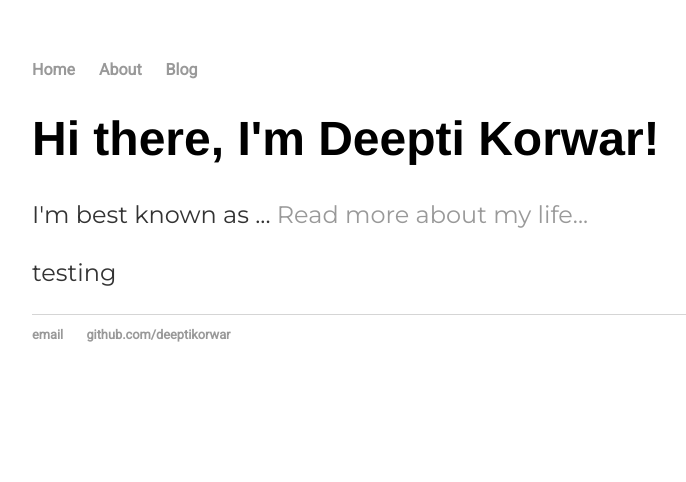
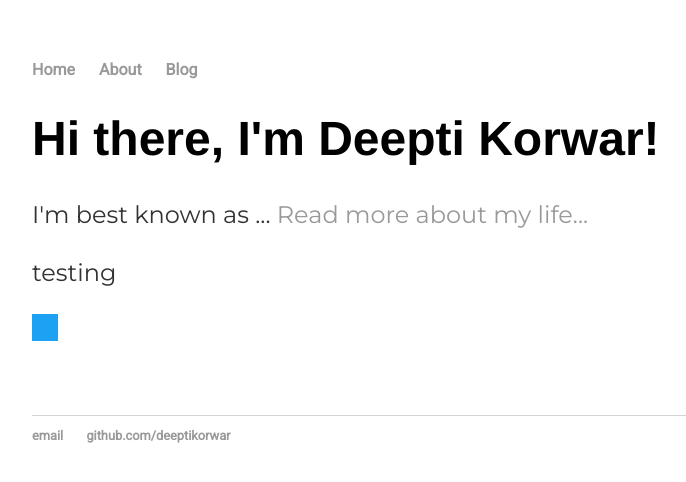
Before and after one commit to deeptikorwar/MyBlog, a Jekyll site: the page built from index.html, in a window 1280 px wide. Shown: the top 482 px of the page, without its empty margins (160-846 px from the left). Built offline with Jekyll 4.4.1, drawn with Linux system fonts in a browser that asks for light colours.

Commit message:
test social

```diff
--- a/_layouts/default.html
+++ b/_layouts/default.html
@@ -19,6 +19,8 @@
 
 			{{ content }}
 
+			{% include my_social_media.html %}
+
 			</div><!-- /.container -->
 			<footer>
 	    		<ul>
--- a/css/main.css
+++ b/css/main.css
@@ -43,3 +43,21 @@
 ul.posts li {
     list-style: none;
 }
+
+/* Start social media config*/
+.mysocialMedia {
+    padding-bottom: 20px
+}
+
+.stwitter,
+.slinkedin,
+.sgithub {
+width: 26px;
+height: 27px
+}
+
+.stwitter {
+ background: url("../images/icons/Twitter.png") no-repeat;
+
+}
+/* End social media config*/
```
